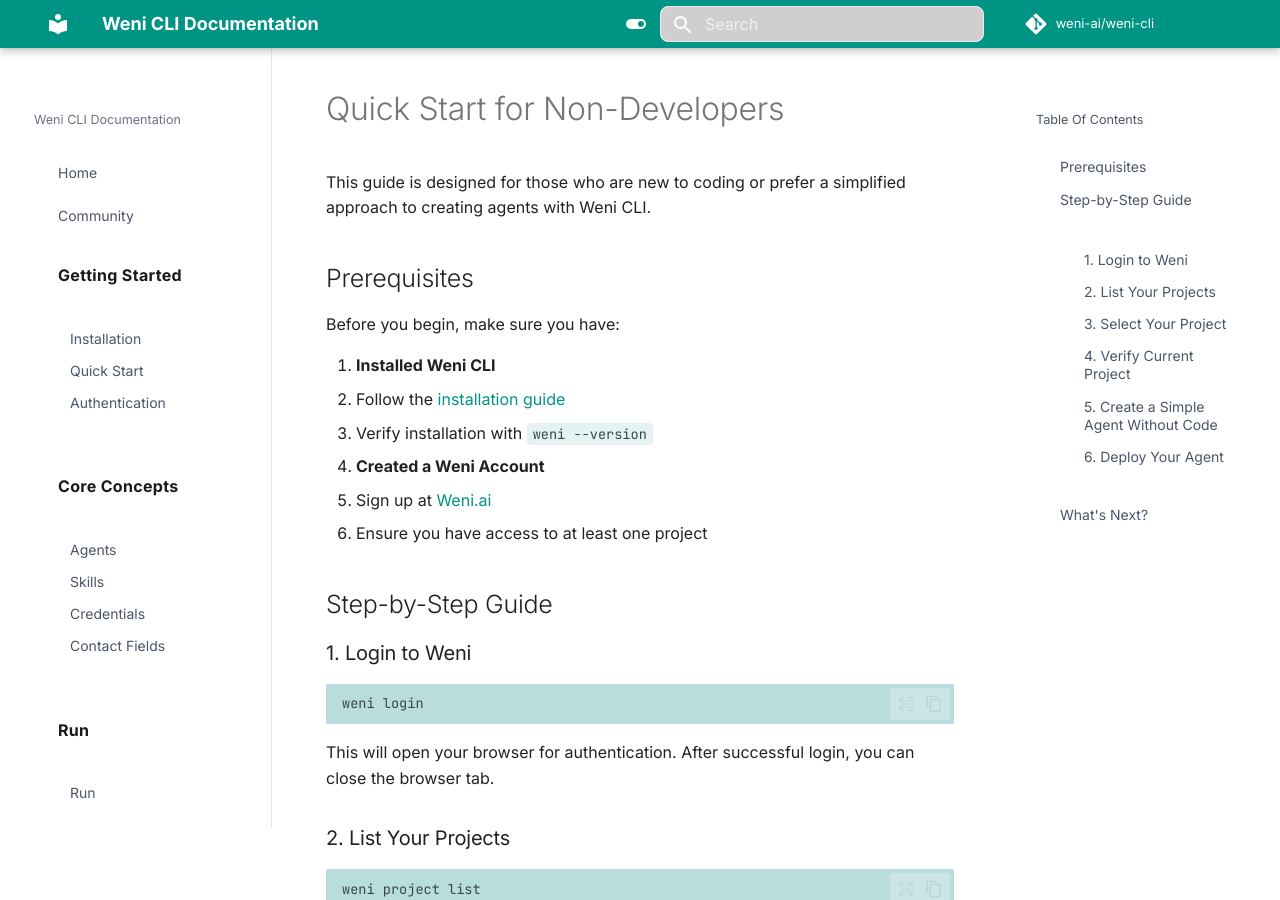
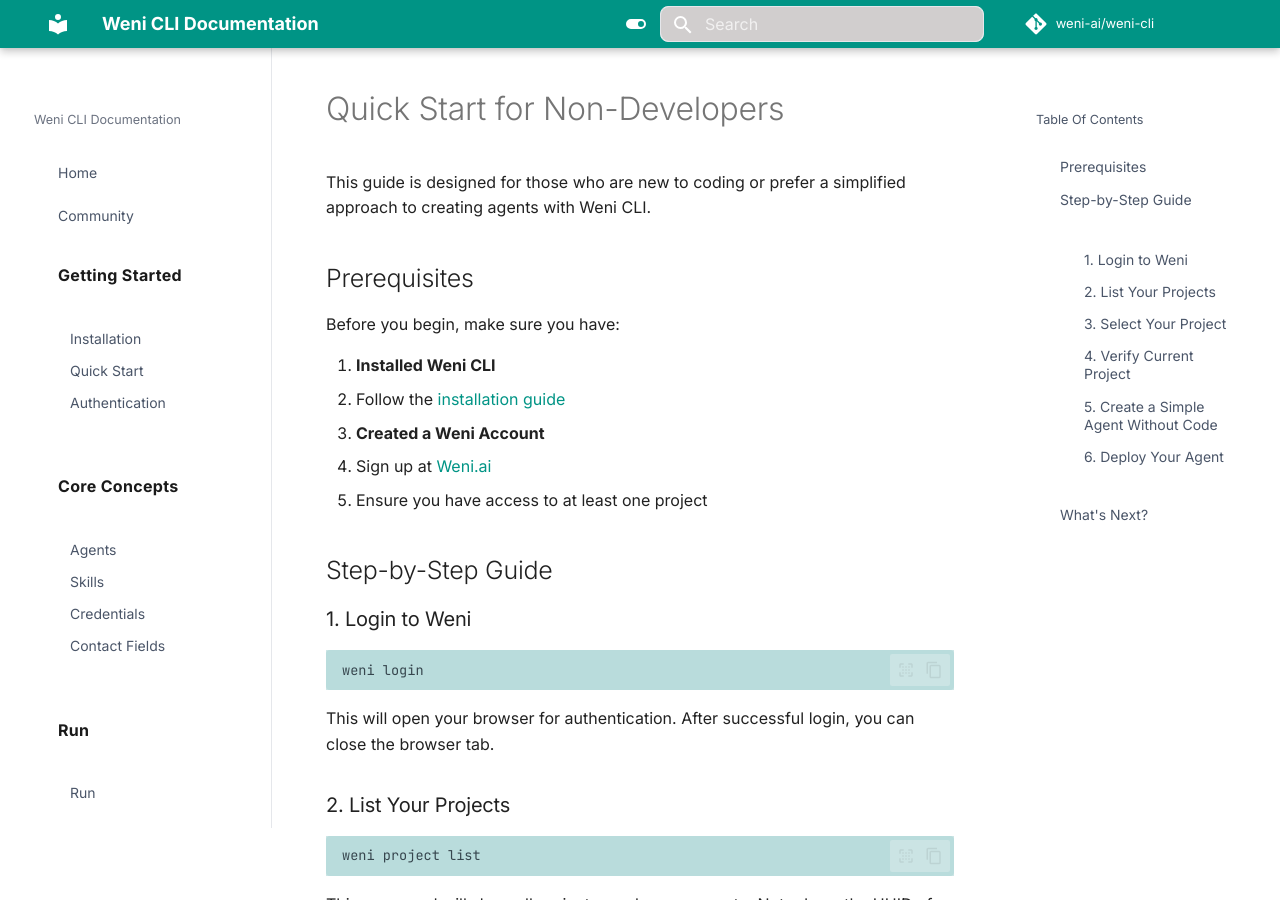
Before and after one commit to weni-ai/weni-cli, an MkDocs documentation site: the page built from docs/getting-started/quickstart-non-developers.md, in a window 1280 px wide and 900 px high. Built offline with MkDocs 1.6.1 and Material for MkDocs 9.7.7, drawn with Linux system fonts in a browser that asks for light colours; comment, search, counter and statistics services are not loaded.

Commit message:
remove weni version command

```diff
--- a/docs/getting-started/quickstart-non-developers.md
+++ b/docs/getting-started/quickstart-non-developers.md
@@ -8,7 +8,6 @@
 
 1. **Installed Weni CLI**
    - Follow the [installation guide](installation.md)
-   - Verify installation with `weni --version`
 
 2. **Created a Weni Account**
    - Sign up at [Weni.ai](https://weni.ai/)
```
Also changed, not shown: docs/getting-started/quickstart-developers.md (+0 -1 lines).
